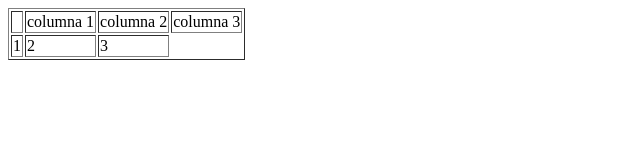
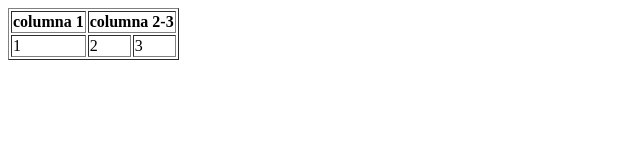
Before and after one commit to laiacarballo2008-cloud/TerceraWeb-2025, a plain HTML site: page tabla.html in a window 1280 px wide. Shown: the whole page, without its empty margins (0-640 px from the left). Drawn offline with Linux system fonts and the light colour scheme.

Commit message:
avadacadabra

```diff
--- a/tabla.html
+++ b/tabla.html
@@ -7,20 +7,15 @@
 </head>
 <body>
     <table border="1">
-        <th>
-            <td>columna 1</td>
-            <td>columna 2</td>
-            <td>columna 3</td>
-     </th>
+        <tr>
+            <th>columna 1</th>
+            <th colspan="2">columna 2-3</th>
+     </tr>
      <tr>
         <td> 1 </td>
         <td> 2 </td>
         <td> 3 </td>
      </tr>
-
-
-
-
      </table>
 </body>
 </html>
```
